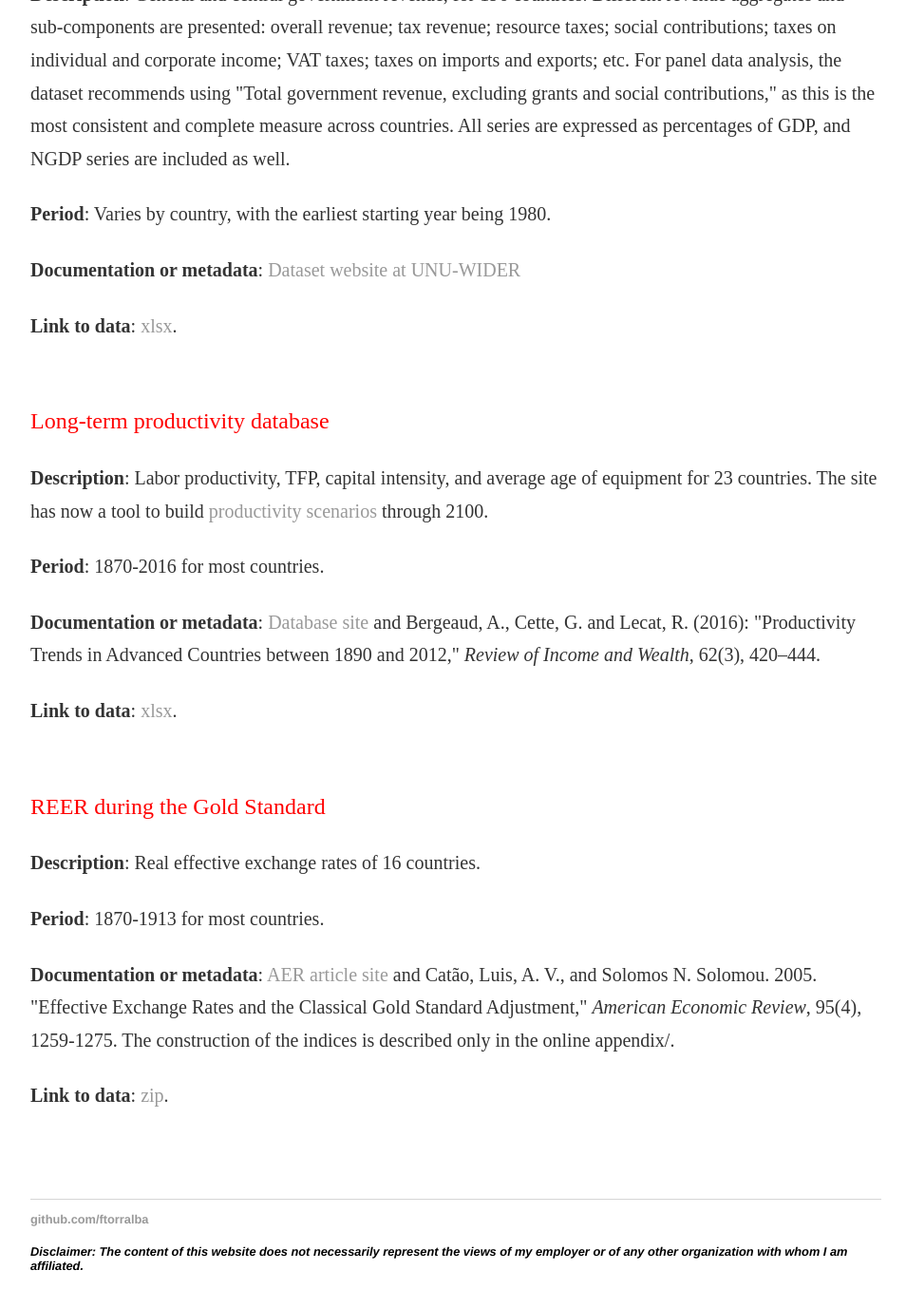
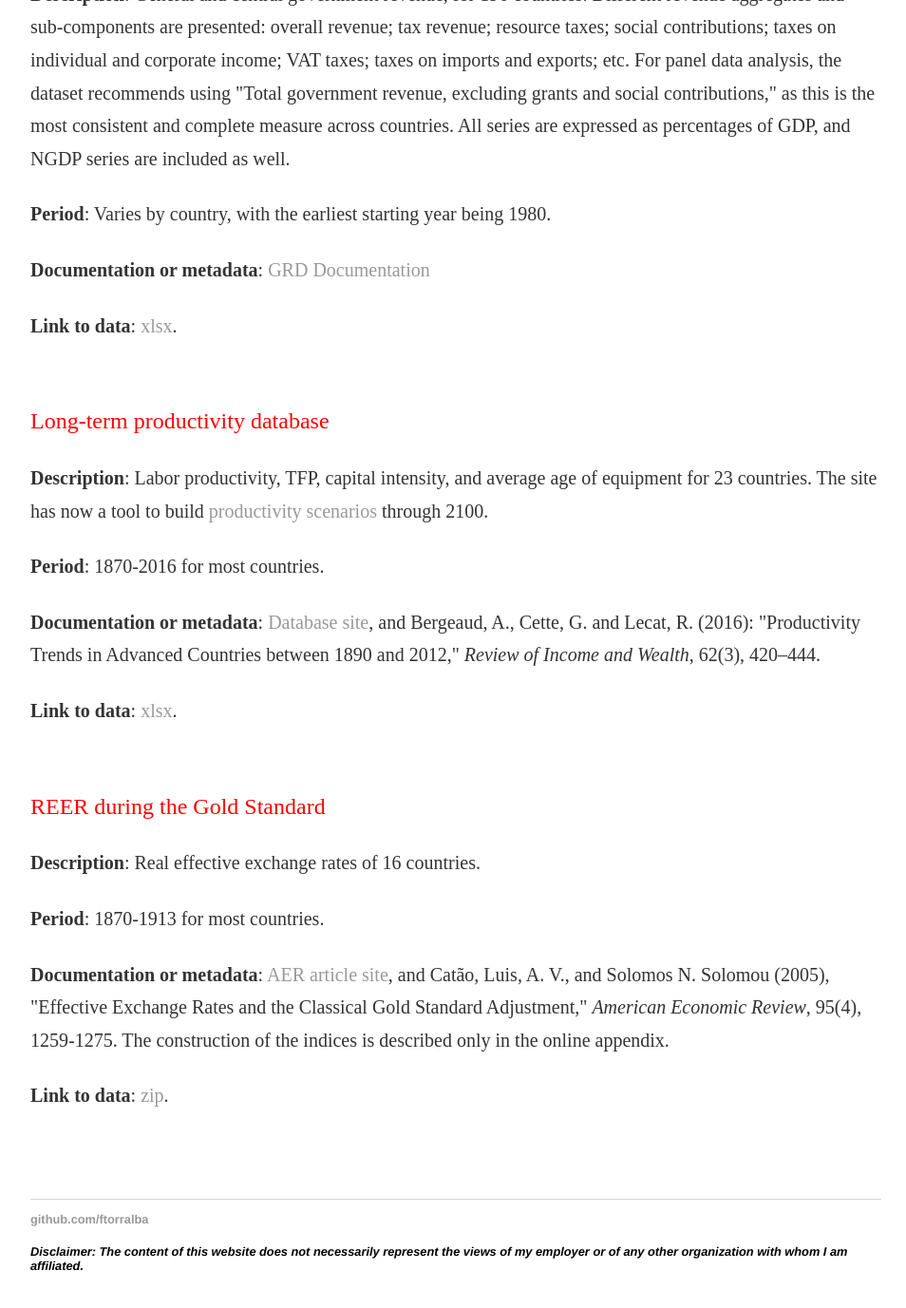
Before and after one commit to ftorralba/ftorralba.github.io, a Jekyll site: the page built from data.html, in a window 1280 px wide and 1400 px high, scrolled down 2185 px. Shown: the top 1377 px of the window at 95% size, without its empty margins (160-1114 px from the left). Built offline with Jekyll 4.4.1, drawn with Linux system fonts in a browser that asks for light colours.

Commit message:
small edits

```diff
--- a/data.html
+++ b/data.html
@@ -83,7 +83,7 @@ title: Data
 	<p>
 		<b>Period</b>: Varies by country, with the earliest starting year being 1980.
 	<p>
-		<b>Documentation or metadata</b>: <a href="">Dataset website at UNU-WIDER</a>
+		<b>Documentation or metadata</b>: <a href="https://www.wider.unu.edu/database/resources-grd">GRD Documentation</a>
 	<p>
 		<b>Link to data</b>: <a href="https://www.wider.unu.edu/sites/default/files/Data/ICTDWIDERGRD_2019.xlsx">xlsx</a>.
 		</small>
@@ -98,7 +98,7 @@ title: Data
 	<p>
 		<b>Period</b>: 1870-2016 for most countries.
 	<p>
-		<b>Documentation or metadata</b>: <a href="www.longterproductivity.com">Database site</a> and
+		<b>Documentation or metadata</b>: <a href="www.longterproductivity.com">Database site</a>, and
 		Bergeaud, A., Cette, G. and Lecat, R. (2016): "Productivity Trends in Advanced Countries between 1890 and 2012," <i>Review of Income and Wealth</i>, 62(3), 420–444.
 	<p>
 		<b>Link to data</b>: <a href="http://www.longtermproductivity.com/download/BCLDatabase_online_v2.0.xlsx">xlsx</a>.
@@ -113,9 +113,9 @@ title: Data
 	<p>
 		<b>Period</b>: 1870-1913 for most countries.
 	<p>
-		<b>Documentation or metadata</b>: <a href="https://www.aeaweb.org/articles?id=10.1257/0002828054825565">AER article site</a> and
-		Catão, Luis, A. V., and Solomos N. Solomou. 2005. "Effective Exchange Rates and the Classical Gold Standard Adjustment," <i>American Economic Review</i>, 95(4), 1259-1275.
-		The construction of the indices is described only in the online appendix/.
+		<b>Documentation or metadata</b>: <a href="https://www.aeaweb.org/articles?id=10.1257/0002828054825565">AER article site</a>, and
+		Catão, Luis, A. V., and Solomos N. Solomou (2005), "Effective Exchange Rates and the Classical Gold Standard Adjustment," <i>American Economic Review</i>, 95(4), 1259-1275.
+		The construction of the indices is described only in the online appendix.
 	<p>
 		<b>Link to data</b>: <a href="https://www.aeaweb.org/aer/data/sept05_data_catao.zip">zip</a>.
 		</small>
```
